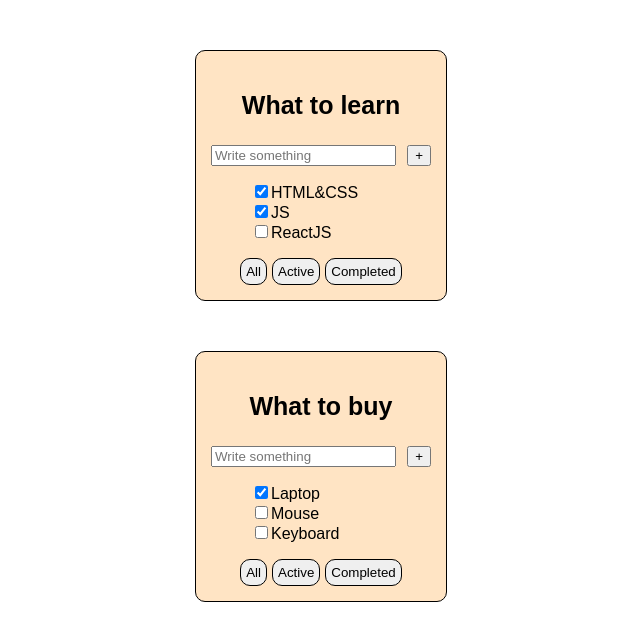
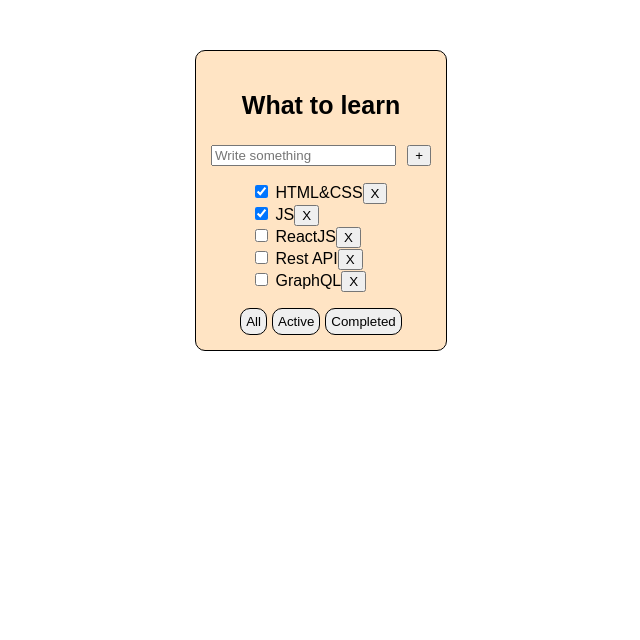
Before and after one commit to denisQa322/react-todo-list, a React (Create React App) app: page / in a window 1280 px wide. Shown: the top 640 px of the page, without its empty margins (325-965 px from the left). Built offline with nearby package versions, Linux system fonts and the light colour scheme.

Commit message:
added buttons edit and filter

```diff
--- a/src/App.tsx
+++ b/src/App.tsx
@@ -1,22 +1,47 @@
-import React from 'react';
+import React, { useState } from 'react';
 import './App.css';
 import { Todolist } from './Todolist/Todolist';
 
+export type FilterValueType = 'all' | 'active' | 'completed';
+
 function App() {
-  const tasks1 = [
+  let [tasks, setTasks] = useState([
     {id: 1, title: "HTML&CSS", isDone: true},
     {id: 2, title: "JS", isDone: true},
-    {id: 3, title: "ReactJS", isDone: false}
-  ]
-  const tasks2 = [
-    {id: 1, title: "Laptop", isDone: true},
-    {id: 2, title: "Mouse", isDone: false},
-    {id: 3, title: "Keyboard", isDone: false}
-  ]
+    {id: 3, title: "ReactJS", isDone: false},
+    {id: 4, title: "Rest API", isDone: false},
+    {id: 5, title: "GraphQL", isDone: false}
+  ])
+
+  let [filter, setFilter] = useState<FilterValueType>('all')
+  let tasksForTodoList = tasks;
+
+  if(filter === 'active'){
+    tasksForTodoList = tasks.filter(t => t.isDone === false)
+  }
+
+  if(filter === 'completed'){
+    tasksForTodoList = tasks.filter(t => t.isDone === true)
+  }
+
+  function removeTask(id: number){
+    let filteredTasks = tasks.filter(t => t.id !== id);
+    setTasks(filteredTasks)
+  }
+
+  function changeFilter(value: FilterValueType){
+    setFilter(value)
+  }
+
+
   return (
     <div className='App'>
-      <Todolist title="What to learn" tasks={tasks1}/>
-      <Todolist title="What to buy" tasks={tasks2}/>
+      <Todolist
+        title="What to learn"
+        tasks={tasksForTodoList}
+        removeTask={removeTask}
+        changeFilter={changeFilter}
+      />
     </div>
   );
 }
--- a/src/Todolist/Todolist.tsx
+++ b/src/Todolist/Todolist.tsx
@@ -1,10 +1,14 @@
 import React from "react";
 import './Todolist.css';
+import { FilterValueType } from "../App";
 
 type PropsType = {
     title: string
     tasks: TaskType[]
+    removeTask: (taskId: number) => void
+    changeFilter: (value: FilterValueType) => void
 }
+
 type TaskType = {
   id: number
   title: string
@@ -19,14 +23,17 @@
         <input className="inputs_add" type="button" value='+'/>
       </div>
       <ul className="todolist_list">
-        <li><input type="checkbox" checked={props.tasks[0].isDone}/><span>{props.tasks[0].title}</span></li>
-        <li><input type="checkbox" checked={props.tasks[1].isDone}/><span>{props.tasks[1].title}</span></li>
-        <li><input type="checkbox" checked={props.tasks[2].isDone}/><span>{props.tasks[2].title}</span></li>
+        {
+          props.tasks.map(t => <li>
+            <input type="checkbox" checked={t.isDone} /> <span>{t.title}</span>
+            <button onClick={()=> {props.removeTask(t.id)}}>X</button>
+          </li>)
+        }
       </ul>
       <div className="buttons">
-        <button>All</button>
-        <button>Active</button>
-        <button>Completed</button>
+        <button onClick={() => {props.changeFilter('all')}}>All</button>
+        <button onClick={() => {props.changeFilter('active')}}>Active</button>
+        <button onClick={() => {props.changeFilter('completed')}}>Completed</button>
       </div>
     </div>
   }
```
